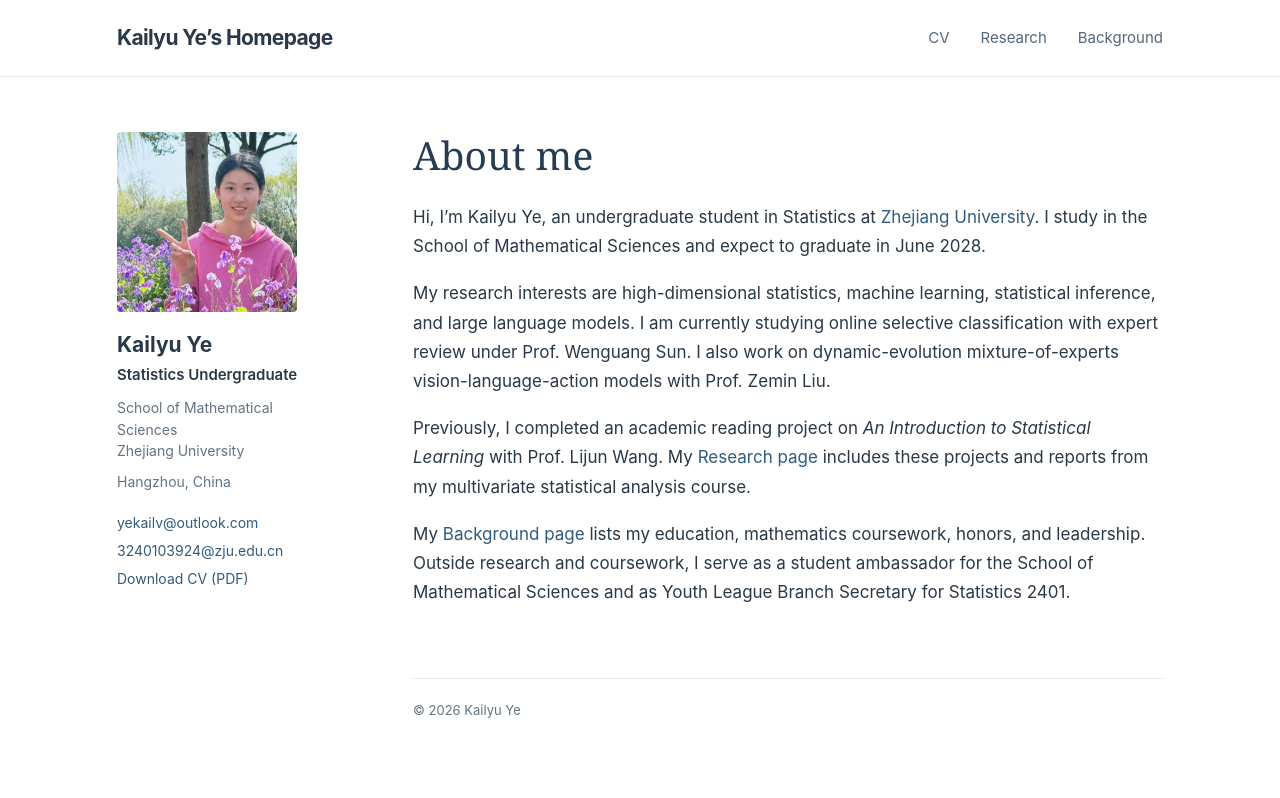
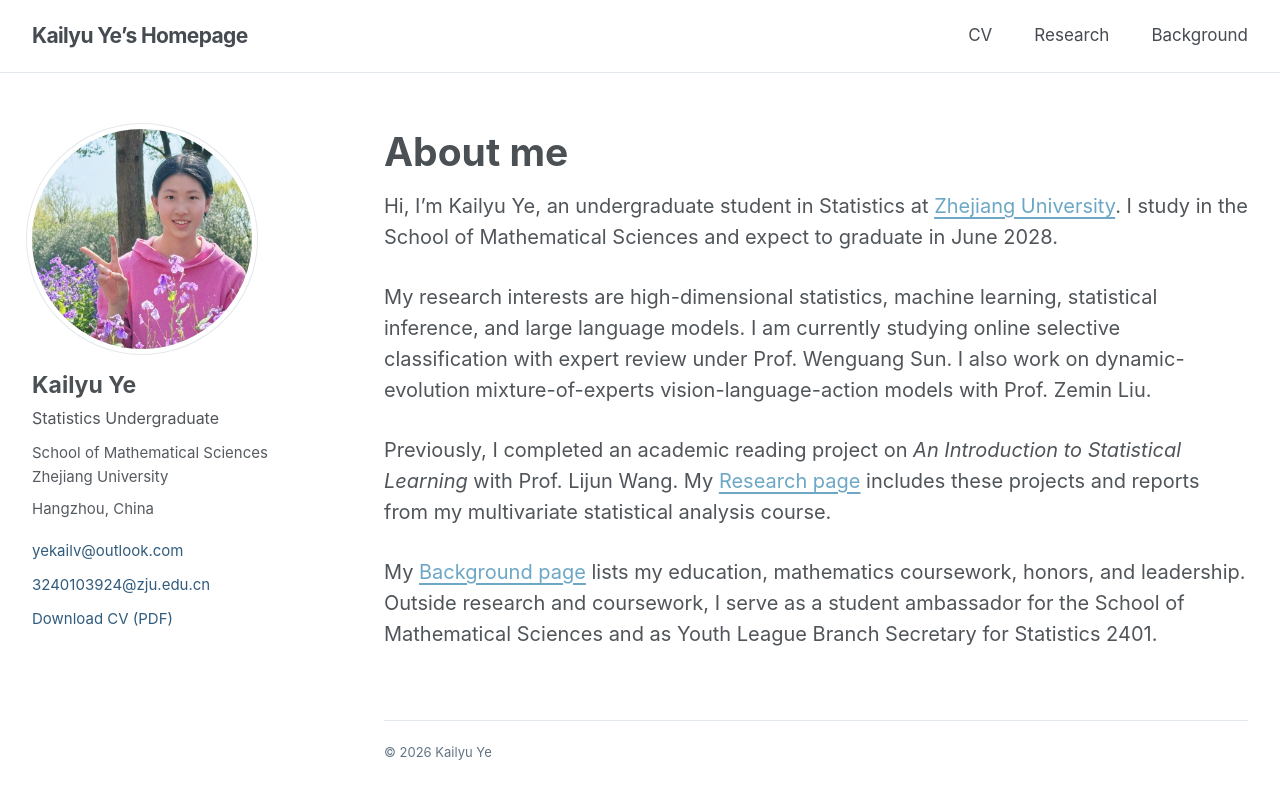
Before and after one commit to yekailv/yekailv.github.io, a plain HTML site: page index.html in a window 1280 px wide. Drawn offline with Linux system fonts and the light colour scheme.

Commit message:
Match reference homepage layout and use circular portrait

```diff
--- a/styles.css
+++ b/styles.css
@@ -26,3 +26,27 @@ footer{border-top:1px solid var(--line);margin-top:70px;padding-top:20px;color:v
 .lab-list{list-style:none;margin:0;padding:0;border-top:1px solid var(--line)}.lab-list li{display:grid;grid-template-columns:65px minmax(0,1fr) 52px;gap:12px;align-items:baseline;border-bottom:1px solid var(--line);padding:9px 0;font-size:15px;line-height:1.4}.lab-list .tag{font-size:11px}.lab-list a{text-align:right;white-space:nowrap;font-size:14px}@media(max-width:430px){.lab-list li{grid-template-columns:54px minmax(0,1fr) 43px;gap:7px;font-size:14px}}
 
 @media(max-width:500px){.nav{flex-wrap:wrap;gap:0;padding-top:10px;padding-bottom:10px}.nav-links{width:100%;justify-content:space-between;gap:8px}.nav-links a{font-size:13px}}
+
+/* Home layout inspired by the supplied reference screenshot. */
+.portrait{border-radius:50%;box-shadow:0 0 0 5px #fff,0 0 0 6px var(--line)}
+.home-page{color:#50555a}
+.home-page .nav,.home-page .layout{max-width:1380px}
+.home-page .nav{min-height:72px}
+.home-page .wordmark{color:#454b51;font-size:21px}
+.home-page .nav-links{gap:42px}
+.home-page .nav-links a{color:#454b51;font-size:17px}
+.home-page .layout{grid-template-columns:270px minmax(0,1fr);gap:82px;padding-top:56px}
+.home-page .profile{max-width:270px}
+.home-page .portrait{width:220px;height:220px}
+.home-page .profile h2{font-size:23px;color:#4b5055;margin-top:22px}
+.home-page .role{font-weight:400;font-size:16px}
+.home-page .affiliation,.home-page .location{font-size:15px;color:#555b60}
+.home-page .profile-links{font-size:15px;gap:8px}
+.home-page main{max-width:920px}
+.home-page .page-intro{font-size:20px;line-height:1.55}
+.home-page .page-intro h1{font-family:inherit;font-weight:700;color:#4b5055;font-size:39px;margin:0 0 15px}
+.home-page .page-intro p{margin-bottom:29px}
+.home-page .page-intro a{color:#6ca7c6;text-decoration:underline}
+@media(max-width:900px){.home-page .layout{grid-template-columns:220px minmax(0,1fr);gap:45px}.home-page .portrait{width:190px;height:190px}.home-page .page-intro{font-size:18px}}
+@media(max-width:760px){.home-page .layout{display:block;padding-top:32px}.home-page .profile{max-width:none}.home-page .portrait{width:100px;height:100px}.home-page .profile h2{margin-top:0}.home-page .page-intro h1{font-size:34px}.home-page .page-intro{font-size:17px}.home-page .nav-links{gap:16px}}
+@media(max-width:500px){.home-page .nav-links{justify-content:flex-start;gap:24px}.home-page .nav-links a{font-size:14px}}
```
